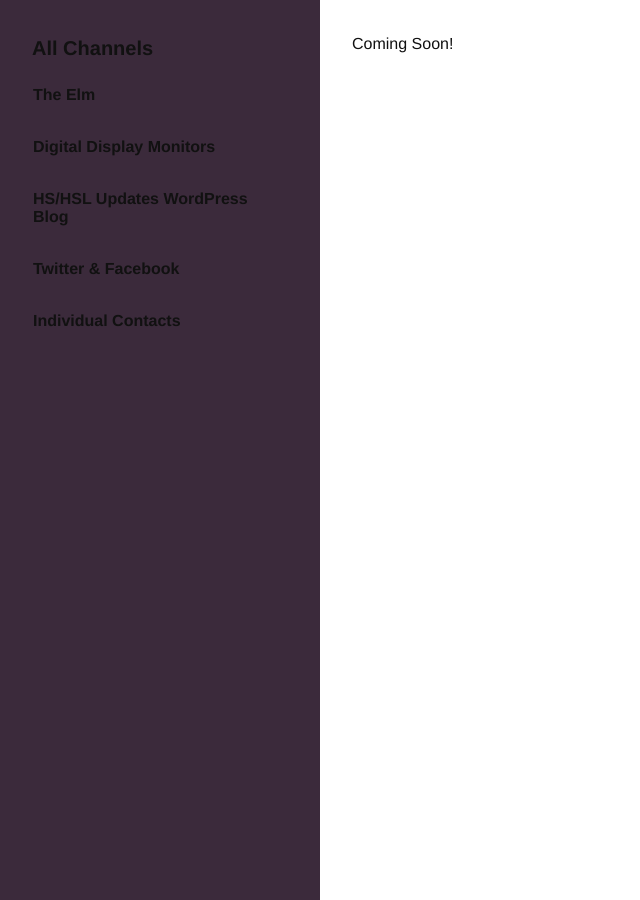
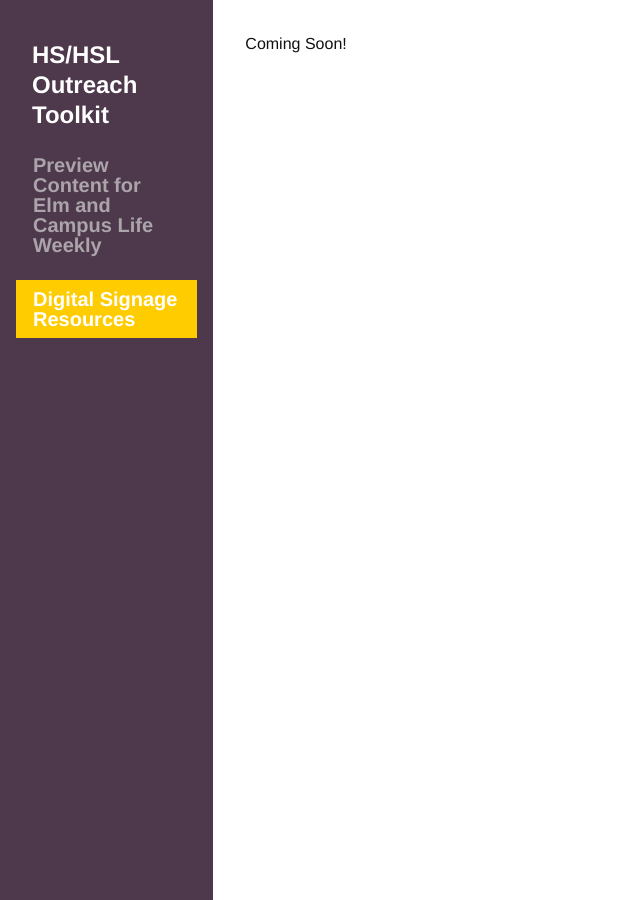
Before and after one commit to hshsl-training/electron-hshsl-outreach-toolkit, a Jekyll site: the page built from digital-signage.html, in a window 1280 px wide. Shown: the whole page, without its empty margins (0-640 px from the left). Built offline with Jekyll 4.4.1, drawn with Linux system fonts in a browser that asks for light colours; nearby versions of some CDN libraries.

Commit message:
more work towards new view system

```diff
--- a/_includes/css.html
+++ b/_includes/css.html
@@ -35,7 +35,7 @@
 
       :root {
         --grey: rgb(172,164,171);
-        --purpleBrown: rgb(59,42,59);
+        --purpleBrown: #4D394B;
         --darken-1: rgba(0,0,0,.0625);
         --darken-2: rgba(0,0,0,.125);
         --darken-3: rgba(0,0,0,.25);
@@ -45,6 +45,6 @@
 
       .selected-menu-item {
         background-color: var(--yellow);
-        color: black;
+        color: white;
       }
     </style>
--- /dev/null
+++ b/_includes/nav-root.html
@@ -0,0 +1,5 @@
+<div class="">
+          <h1 class="px2 white h2">HS/HSL Outreach Toolkit</h1>
+          <a href="elm.html" class="btn block mb2 mt2 h3 lh1 grey darken-3-hover">Preview Content for Elm and Campus Life Weekly</a>
+          <a href="#!" class="btn block mb2 mt2 h3 lh1 selected-menu-item">Digital Signage Resources</a>
+        </div>
--- a/_layouts/default.html
+++ b/_layouts/default.html
@@ -8,17 +8,10 @@
     {% include head.html %}
 
     <div>
-      <section class="vh100 col col-3 p2 bg-purpleBrown">
-        <div class="">
-          <h1 class="h3 px2">All Channels</h1>
-          <a href="elm.html" class="btn block mb2 mt2">The Elm</a>
-          <a href="displays.html" class="btn block mb2 mt2">Digital Display Monitors</a>
-          <a href="wordpress.html" class="btn block mb2 mt2">HS/HSL Updates WordPress Blog</a>
-          <a href="social.html" class="btn block mb2 mt2">Twitter &amp; Facebook</a>
-          <a href="individuals.html" class="btn block mb2 mt2">Individual Contacts</a>
-        </div>
+      <section class="vh100 col col-2 p2 bg-purpleBrown">
+        {% include nav-root.html %}
       </section>
-      <div class="vh100 col col-9 p3">
+      <div class="vh100 col col-10 p3">
         <div id="app">{{ "{{ message "}} }}</div>
       </div>
     </div>
--- a/index.html
+++ b/index.html
@@ -9,11 +9,7 @@
 
     <div>
       <section class="vh100 col col-3 p2 bg-purpleBrown">
-        <div class="">
-          <h1 class="px2 white">HS/HSL Outreach Toolkit</h1>
-          <a href="elm.html" class="btn block mb2 mt2 h2 lh1 grey darken-3-hover">Preview Content for Elm and Campus Life Weekly</a>
-          <a href="#!" class="btn block mb2 mt2 h2 lh1 selected-menu-item">Digital Signage Resources</a>
-        </div>
+        {% include nav-root.html %}
       </section>
       <div class="vh100 col col-9 p3">
         <div id="app">{{ "{{ message "}} }}</div>
--- a/index.js
+++ b/index.js
@@ -8,7 +8,9 @@ let win
 
 function createWindow () {
   // Create the browser window.
-  win = new BrowserWindow()
+  win = new BrowserWindow({
+    icon: __dirname + '/images/hshsl.png',
+  })
 
   // open app in full size, http://electron.atom.io/docs/api/browser-window/#winmaximize
   win.maximize()
--- a/individuals.html
+++ /dev/null
@@ -1,3 +0,0 @@
----
-layout: default
----
--- a/package.json
+++ b/package.json
@@ -15,6 +15,7 @@
   "author": "bzelip",
   "license": "MIT",
   "dependencies": {
-    "electron": "^1.4.12"
+    "electron": "^1.4.12",
+    "electron-packager": "^8.5.2"
   }
 }
--- a/social.html
+++ /dev/null
@@ -1,3 +0,0 @@
----
-layout: default
----
--- a/wordpress.html
+++ /dev/null
@@ -1,3 +0,0 @@
----
-layout: default
----
```
Also changed, not shown: digital-signage.html (renamed from displays.html), images/hshsl.png (added).
